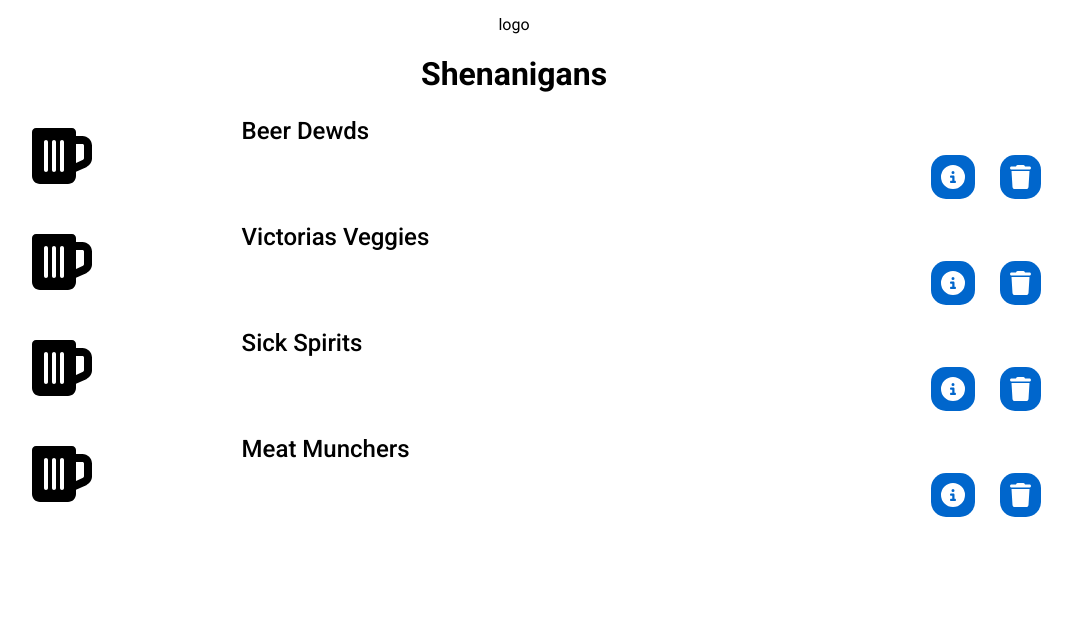
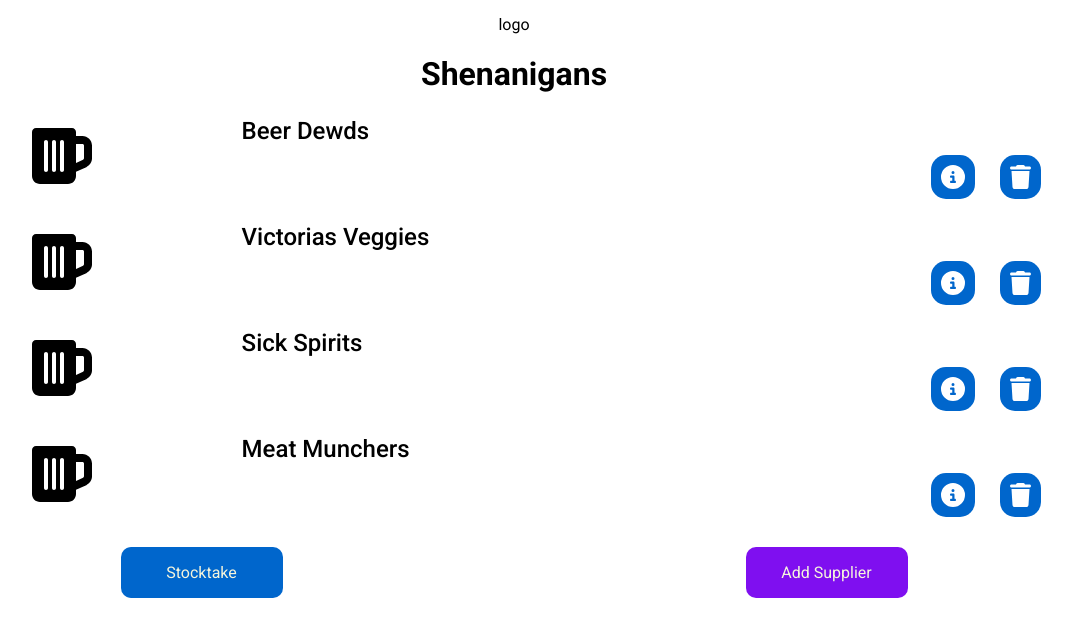
Before and after one commit to smudgy-g/kiosk-inventory-management, a React (Create React App) app in the folder client/: page /client in a window 1280 px wide. Shown: the top 636 px of the page, without its empty margins (126-1198 px from the left). Built offline with nearby package versions, Linux system fonts and the light colour scheme.

Commit message:
feat: styling supplier component, client

```diff
--- a/client/src/components/Client.tsx
+++ b/client/src/components/Client.tsx
@@ -1,5 +1,6 @@
 import { Link } from 'react-router-dom';
 import SupplierComponent from './SupplierComponent';
+import '../styles/client.css'
 
 export default function Client() {
   return (
@@ -9,10 +10,16 @@ export default function Client() {
         <h1>Shenanigans</h1>
       </header>
       <main>
-        <SupplierComponent name='Beer Dewds' />
-        <SupplierComponent name='Victorias Veggies' />
-        <SupplierComponent name='Sick Spirits' />
-        <SupplierComponent name='Meat Munchers' />
+        <div className='supplier-list-container'>
+          <SupplierComponent name='Beer Dewds' />
+          <SupplierComponent name='Victorias Veggies' />
+          <SupplierComponent name='Sick Spirits' />
+          <SupplierComponent name='Meat Munchers' />
+        </div>
+        <div className='flex-row margin-30-top'>
+          <div className='btn blue'>Stocktake</div>
+          <div className='btn black'>Add Supplier</div>
+        </div>
       </main>
     </>
   );
--- a/client/src/index.css
+++ b/client/src/index.css
@@ -1,6 +1,10 @@
-/* :root {
-
-} */
+:root {
+  --text: #001724;
+  --background: #fafafa;
+  --primary: #0066CC;
+  --secondary: #70e000;
+  --accent: #7f0ff0;
+}
 
 body {
   margin: 0;
@@ -12,3 +16,34 @@ body {
   -webkit-font-smoothing: antialiased;
   -moz-osx-font-smoothing: grayscale;
 }
+
+.flex-row {
+  display: flex;
+  justify-content: space-around;
+}
+
+.btn {
+  width: 130px;
+  padding: 1rem;
+  border-radius: 10px;
+  color: beige;
+  transition: ease-in-out 100ms;
+  cursor: pointer;
+}
+.btn:hover,
+.btn:active {
+  outline: 3px solid #fff;
+  outline-offset: -5px;
+}
+
+
+.blue {
+  background-color: var(--primary);
+}
+.black {
+  background-color: var(--accent);
+}
+
+.margin-30-top {
+  margin-top: 30px;
+}
--- a/client/src/styles/supplierComponent.css
+++ b/client/src/styles/supplierComponent.css
@@ -36,5 +36,12 @@
   background-color: #0066CC;
   padding: 10px;
   border-radius: 15px;
+  cursor: pointer;
+  transition: all ease-in-out 100ms;
+}
 
+.small-button:hover,
+.small-button:focus {
+  outline: 2px solid #fff;
+  outline-offset: -4px;
 }
```
Also changed, not shown: client/src/styles/client.css (added).
